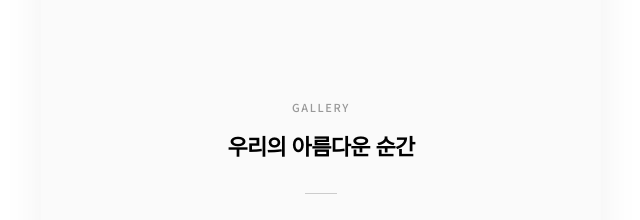
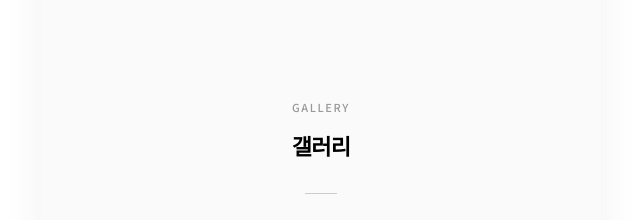
Before and after one commit to ksalhw/wedding, a plain HTML site: page index.html in a window 1280 px wide. Shown: the part 3060-3280 px from the top of the page, without its empty margins (319-959 px from the left). Drawn offline with Linux system fonts and the light colour scheme; files whose address does not match are found by name; a web font is replaced by a local one.

Commit message:
index.html 업데이트

```diff
--- a/index.html
+++ b/index.html
@@ -109,7 +109,7 @@
     <section class="section gallery fade-in">
       <div class="gallery-header">
         <div class="section-label">Gallery</div>
-        <h2 class="section-title">우리의 아름다운 순간</h2>
+        <h2 class="section-title">갤러리</h2>
         <div class="section-divider"></div>
       </div>
       <div class="gallery-grid"></div>
```
